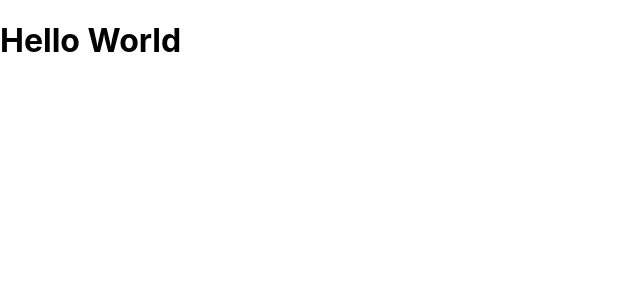
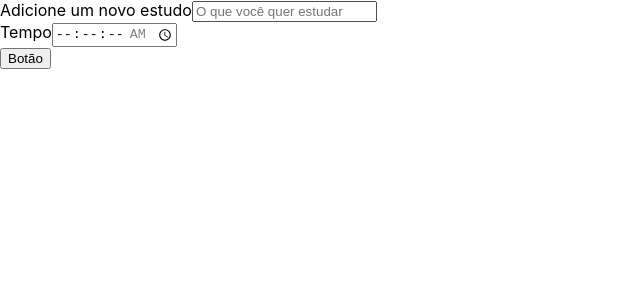
Before and after one commit to janainaon1/react-alura-studies, a React (Create React App) app: page / in a window 1280 px wide. Shown: the top 300 px of the page, without its empty margins (0-640 px from the left). Built offline with nearby package versions, Linux system fonts and the light colour scheme; the HTML template or start-up script is replaced by a standard one.

Commit message:
criação de class components

```diff
--- a/src/App.tsx
+++ b/src/App.tsx
@@ -1,9 +1,10 @@
 import React from 'react';
+import Formulario from './components/Formulario';
 
 function App() {
   return (
     <div className="App">
-      <h1>Hello World</h1>
+      <Formulario />
     </div>
   );
 }
--- /dev/null
+++ b/src/components/Botao/index.tsx
@@ -0,0 +1,11 @@
+import React from 'react';
+
+class Botao extends React.Component {
+  render() {
+    return (
+      <button>Botão</button>
+    )
+  }
+}
+
+export default Botao;
--- /dev/null
+++ b/src/components/Formulario/index.tsx
@@ -0,0 +1,22 @@
+import React from 'react';
+import Botao from '../Botao';
+
+class Formulario extends React.Component {
+  render() {
+    return (
+      <form>
+        <div>
+          <label htmlFor='tarefa'>Adicione um novo estudo</label>
+          <input type='text' name='tarefa' id='tarefa' placeholder='O que você quer estudar' required />
+        </div>
+        <div>
+        <label htmlFor='tempo'>Tempo</label>
+          <input type='time' name='tempo' id='tempo' step='1' min='00:00:00' max='01:30:00' required />
+        </div>
+        <Botao />
+      </form>
+    )
+  }
+}
+
+export default Formulario;
```
